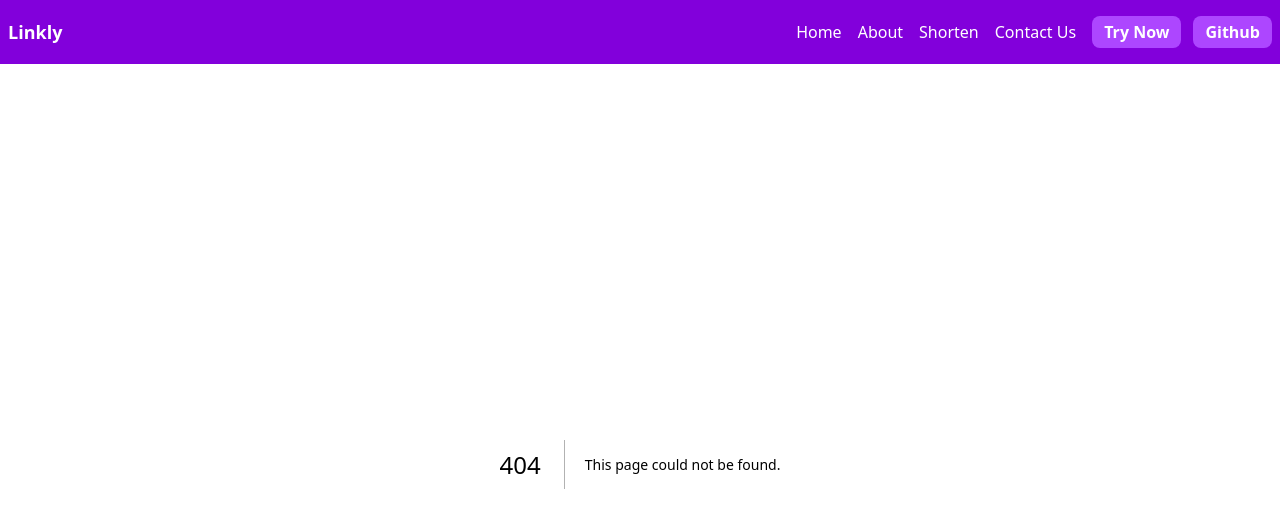
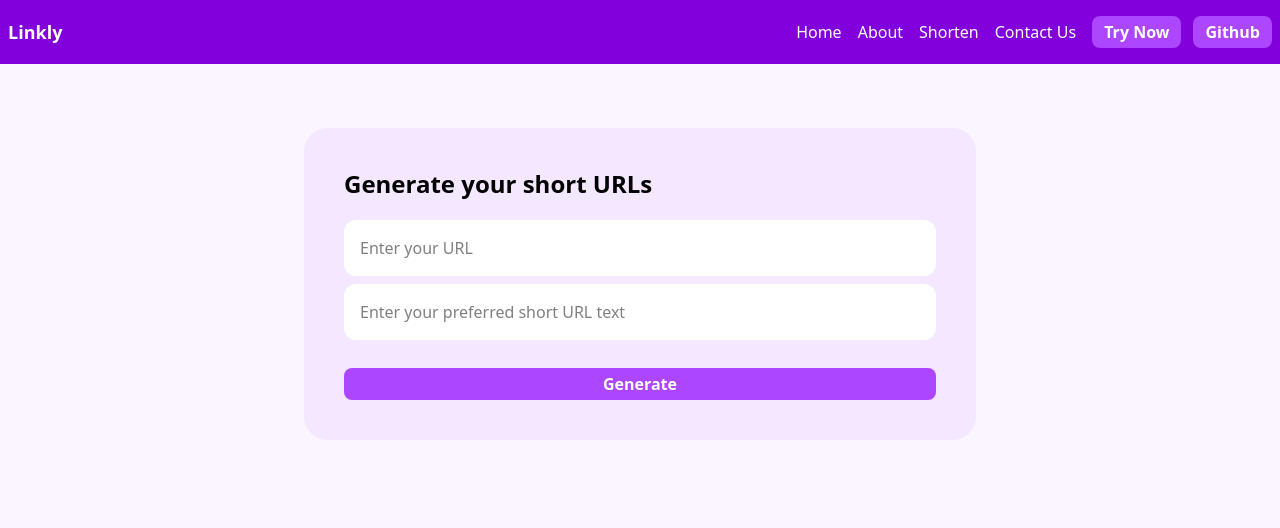
Before and after one commit to Void-0019/linkly, a Next.js app: page /shorten in a window 1280 px wide. Before the commit this address had no page. Shown: the top 528 px of the page. Built offline with nearby package versions, Linux system fonts and the light colour scheme.

Commit message:
feat: add URL shortening page

```diff
--- /dev/null
+++ b/app/shorten/page.js
@@ -0,0 +1,30 @@
+"use client"
+import React, { useState } from 'react'
+
+const Shorten = () => {
+    const [url, setUrl] = useState("")
+    const [shorturl, setShortUrl] = useState("")
+    const [generated, setGenerated] = useState(false)
+
+  return (
+    <div className='mx-auto w-2xl bg-purple-100 my-16 p-10 rounded-3xl flex flex-col gap-'>
+      <h1 className='font-bold text-2xl mb-5'>Generate your short URLs</h1>
+      <div className='flex flex-col gap-2'>
+        <input type="text"
+        value={url}
+        className='p-4 focus:outline-purple-600 bg-white rounded-xl'
+         placeholder='Enter your URL'
+         onChange={e =>{setUrl(e.target.value)}}/>
+
+        <input type="text"
+        value={shorturl}
+        className='p-4 focus:outline-purple-600 bg-white rounded-xl'
+        placeholder='Enter your preferred short URL text'
+        onChange={e =>{setShortUrl(e.target.value)}} />
+        <button className='mt-5 bg-purple-500 rounded-lg px-3 py-1 text-white cursor-pointer hover:bg-purple-800 font-bold'>Generate</button>
+      </div>
+    </div>
+  )
+}
+
+export default Shorten
```
